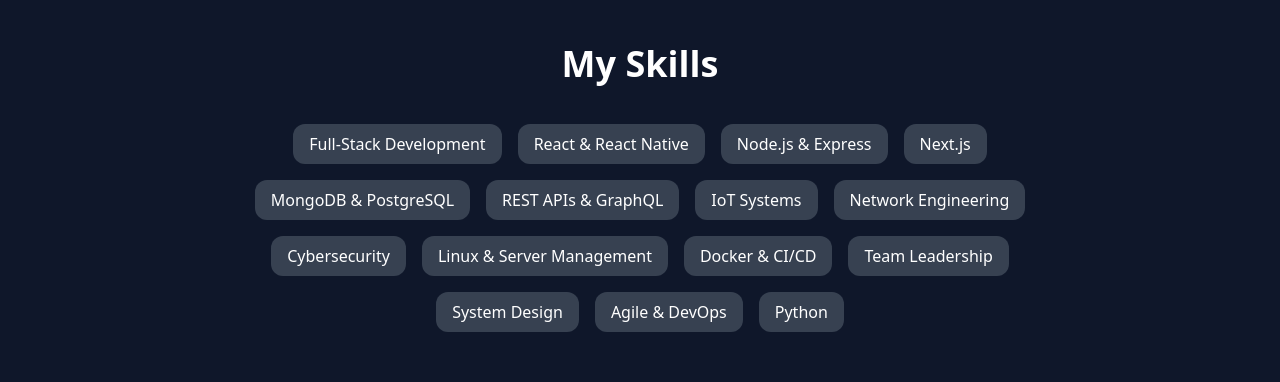
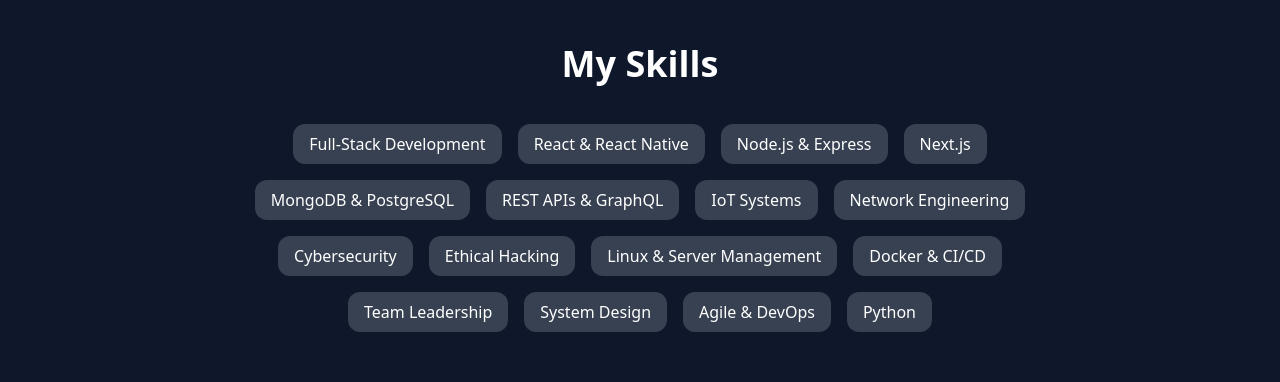
Before and after one commit to Apdalle-Mustaph/myportfolio, a Next.js app: page / in a window 1280 px wide. Shown: the part 820-1202 px from the top of the page. Built offline with nearby package versions, Linux system fonts and the light colour scheme.

Commit message:
Update:i changed to mopile App developer

```diff
--- a/app/page.tsx
+++ b/app/page.tsx
@@ -92,6 +92,7 @@
               'IoT Systems',
               'Network Engineering',
               'Cybersecurity',
+              'Ethical Hacking',
               'Linux & Server Management',
               'Docker & CI/CD',
               'Team Leadership',
```
